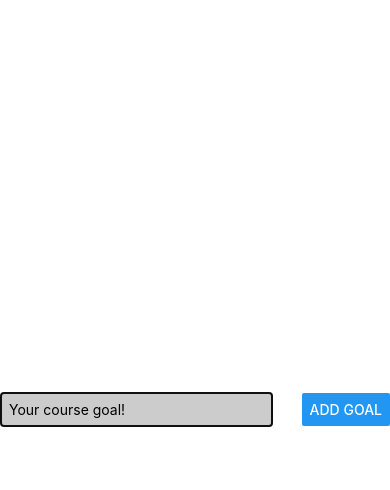
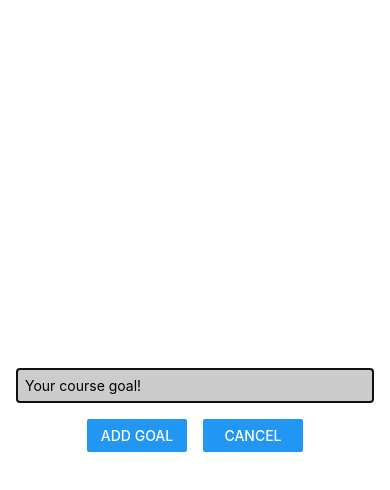
Before and after one commit to ihor-vip/ReactNative__Todo_list, a React Native app: screen / in a window 390 px wide. Both pictures are taken after a click on the button "ADD NEW GOAL". Shown: the top 490 px of the page. Built offline with nearby package versions, Linux system fonts and the light colour scheme.

Commit message:
adding styling for GoalInput

```diff
--- a/components/GoalInput.js
+++ b/components/GoalInput.js
@@ -23,7 +23,15 @@ function GoalInput(props) {
                     value={enteredGoalText}
                 />
 
-                <Button title='Add Goal' onPress= {addGoalHandler}/>
+                <View style={styles.buttonContainer}>
+                    <View style={styles.button}>
+                        <Button title='Add Goal' onPress= {addGoalHandler}/>
+                    </View>
+
+                    <View style={styles.button}>
+                        <Button title='Cancel' />
+                    </View>
+                </View>
             </View>
         </Modal>
     )
@@ -34,18 +42,25 @@ export default GoalInput;
 const styles = StyleSheet.create({
     inputContainer: {
         flex: 1,
-        flexDirection: "row",
-        justifyContent: 'space-between',
+        justifyContent: 'center',
         alignItems: 'center',
         marginBottom: 24,
+        padding: 16,
         borderBottomWidth: 1,
         borderBottomColor: '#cccccc'
     },
     textInput: {
         borderWidth: 1,
         backgroundColor: '#cccccc',
-        width: '70%',
-        marginRight: 8,
+        width: '100%',
         padding: 8
     },
+    buttonContainer: {
+        marginTop: 16,
+        flexDirection: 'row'
+    },
+    button: {
+        width: 100,
+        marginHorizontal: 8
+    }
 })
```
